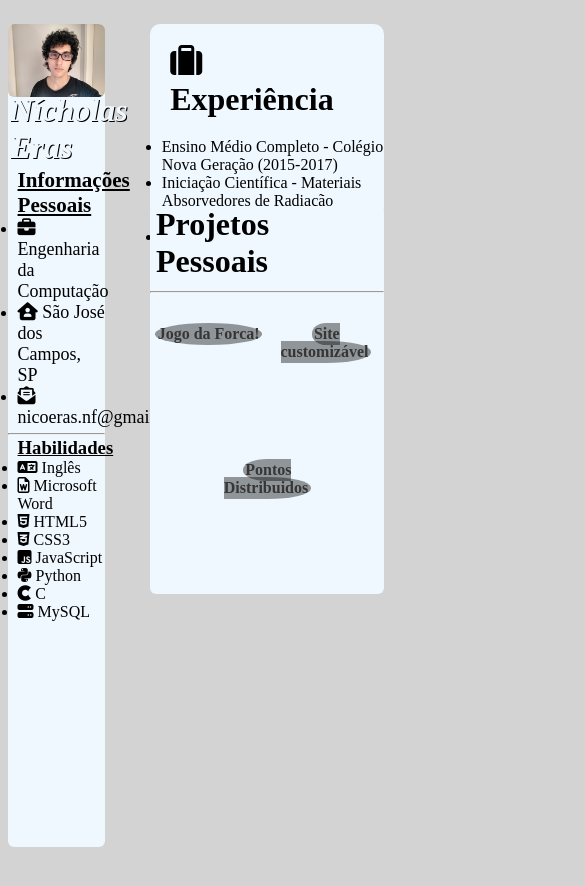
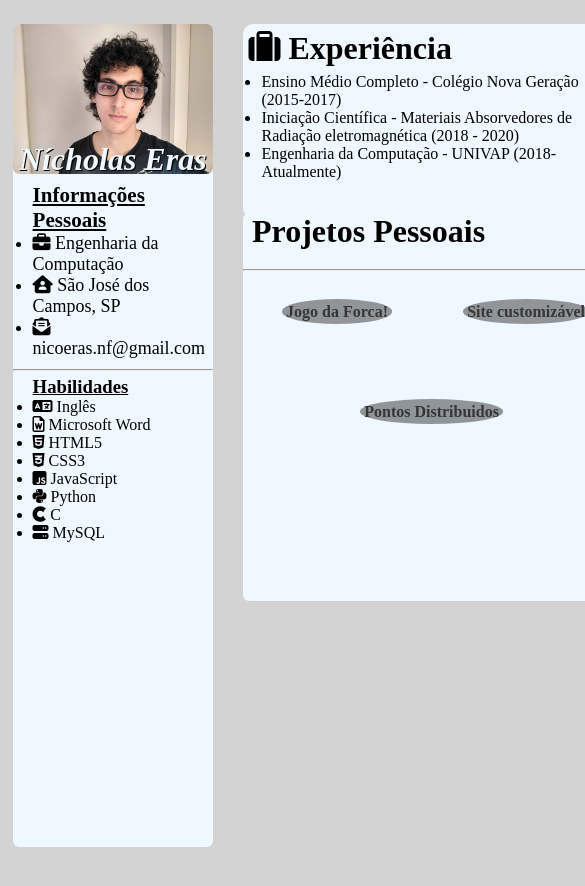
Before and after one commit to Nicholasmais/cv, a plain HTML site: page index.html in a window 390 px wide. Shown: the top 886 px of the page, 585 px wide, since content can reach past the window. Drawn offline with Linux system fonts and the light colour scheme.

Commit message:
responsive

```diff
--- a/index.html
+++ b/index.html
@@ -11,9 +11,9 @@
     <div class="div1">
 
         <div class="fotoenome">
+            <h1 class="nome">Nícholas Eras</h1>
             <img class="foto" src="IMG_20210122_153904758_HDR.jpg" alt="" width="100%" height="auto">
 
-            <h1 class="nome">Nícholas Eras</h1>
         </div>
 
     <div class="pessoal">
@@ -59,6 +59,7 @@
 
     <div class="baixo">
         <h1 class="proj">Projetos Pessoais</h1>
+
         <hr>
 
         <div class="projetos">
--- a/style.css
+++ b/style.css
@@ -5,14 +5,17 @@
 }
 
 body{
-    height: 100vh;
-    max-height: initial;
     display: grid;
     grid-template-columns: 40% 60%;
     grid-template-rows: 23vh 23vh 23vh 23vh 23vh;
     background-color: rgb(211, 211, 211);
+    min-width: 630px;
 }
-
+@media (min-width: 630px) {
+    body {
+        overflow-x: auto;
+    }
+}
 .div1{
     left: 5%;
     top: 2.5%;
@@ -22,26 +25,26 @@ body{
     background-color: #f0f8ff;
     width: 25vw;
     height: 97.5vh;
+    min-width: 200px;
     border-radius: 1.6vw;
 }
 
 
 .fotoenome{
     position: relative;
-
 }
 
 .foto{
-    position: relative;
     border-radius: 1.6vw;
 }
 .nome{
-    margin-top: -10%;
-    margin-left: 2.5%;
     font-style: oblique;
     color: #f0f8ff;
-    position: relative;
+    position: absolute;
     text-shadow: 1px 1px #000000;
+    margin-left: 0.2em;
+    bottom: 0;
+    z-index: 1;
 }
 
 .pessoal{
@@ -75,13 +78,13 @@ hr{
     background-color: #f0f8ff;
     height: 23vh;
     border-radius: 10px;
-
+    min-width: 360px;
 }
 
 
 .trabalho{
     position: relative;
-    margin: 20px;
+    margin: 1.5vw;
 }
 
 .baixo{
@@ -93,6 +96,7 @@ hr{
     height: 100%;
     right: 2.5%;
     border-radius: 1.6vw;
+    min-width: 360px;
 }
 
 .lista3{
```
